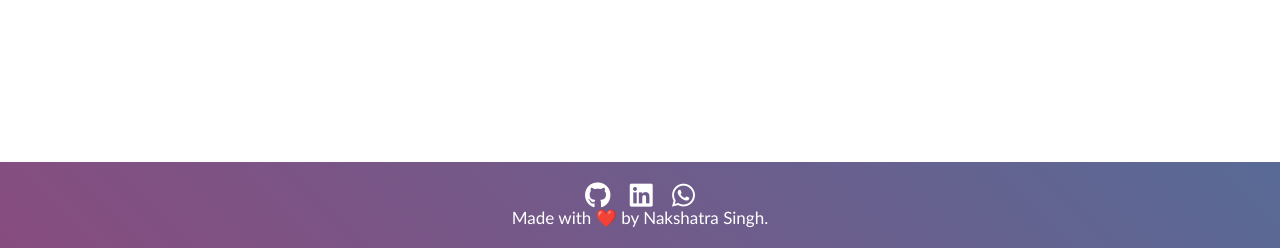
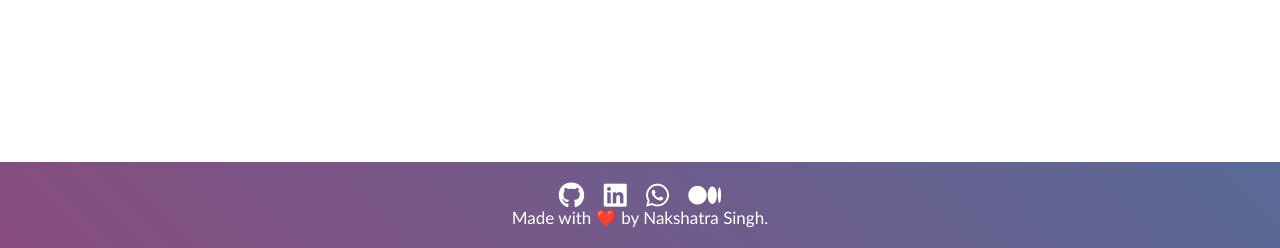
Before and after one commit to nakshatrasinghh/Diabetes-Predictor-Heroku, a Flask app: page / in a window 1280 px wide. Shown: the part 552-800 px from the top of the page. Run offline with Flask 2, Linux system fonts and the light colour scheme; parts of the project's set-up code (start-up, migrations or seed data) failed here and were passed over; some libraries are stand-ins or nearby versions.

Commit message:
Added Medium Profile

```diff
--- a/templates/index.html
+++ b/templates/index.html
@@ -42,6 +42,7 @@
                <a target="_blank" href="https://github.com/nakshatrasinghh"><i class="fab fa-github fa-lg contact-icon"></i></a>
                <a target="_blank" href="https://www.linkedin.com/in/nakshatrasinghh/"><i class="fab fa-linkedin fa-lg contact-icon"></i></a>
                <a target="_blank" href="https://wa.link/8bt67v"><i class="fab fa-whatsapp fa-lg contact-icon"></i></a>
+               <a target="_blank" href="https://medium.com/@nakshatradsml"><i class="fab fa-medium fa-lg contact-icon"></i></a>
            </div>
            <p class='footer-description'>Made with ❤️ by Nakshatra Singh.</p>
        </div>
```
